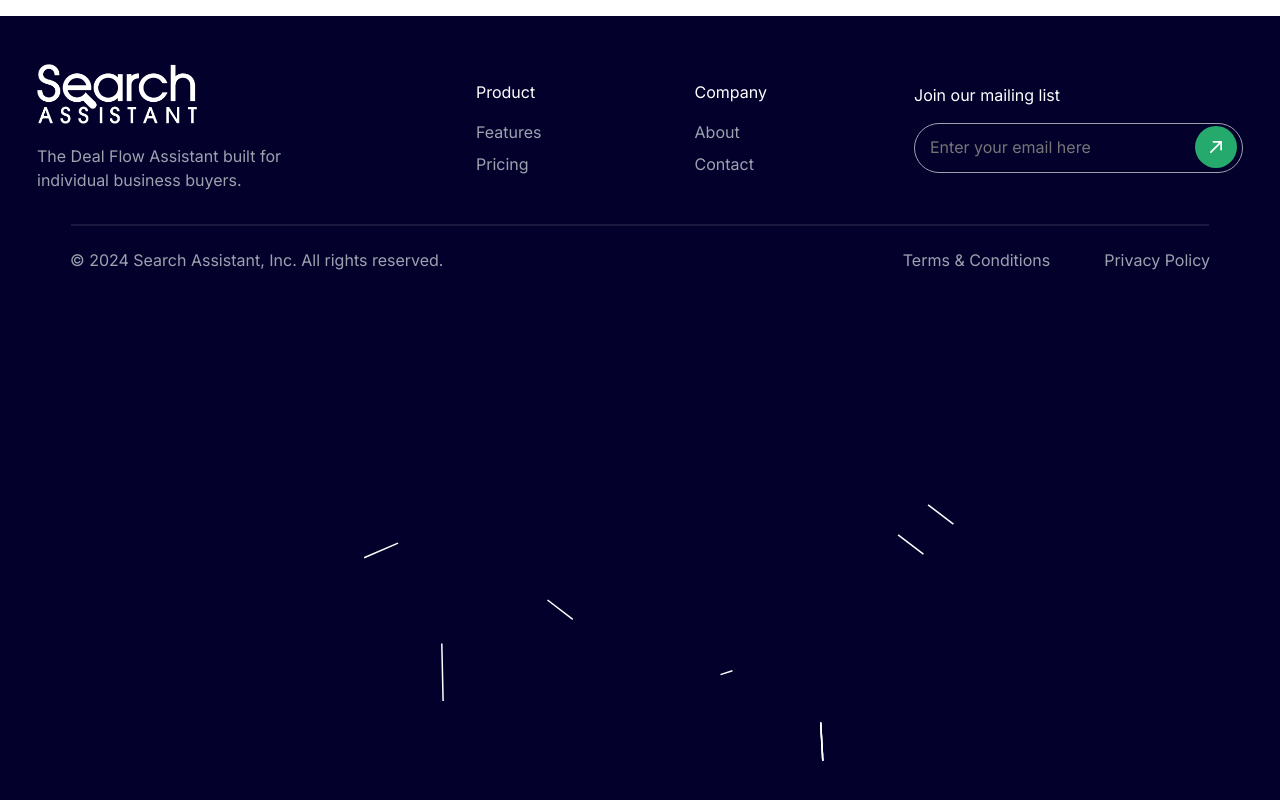
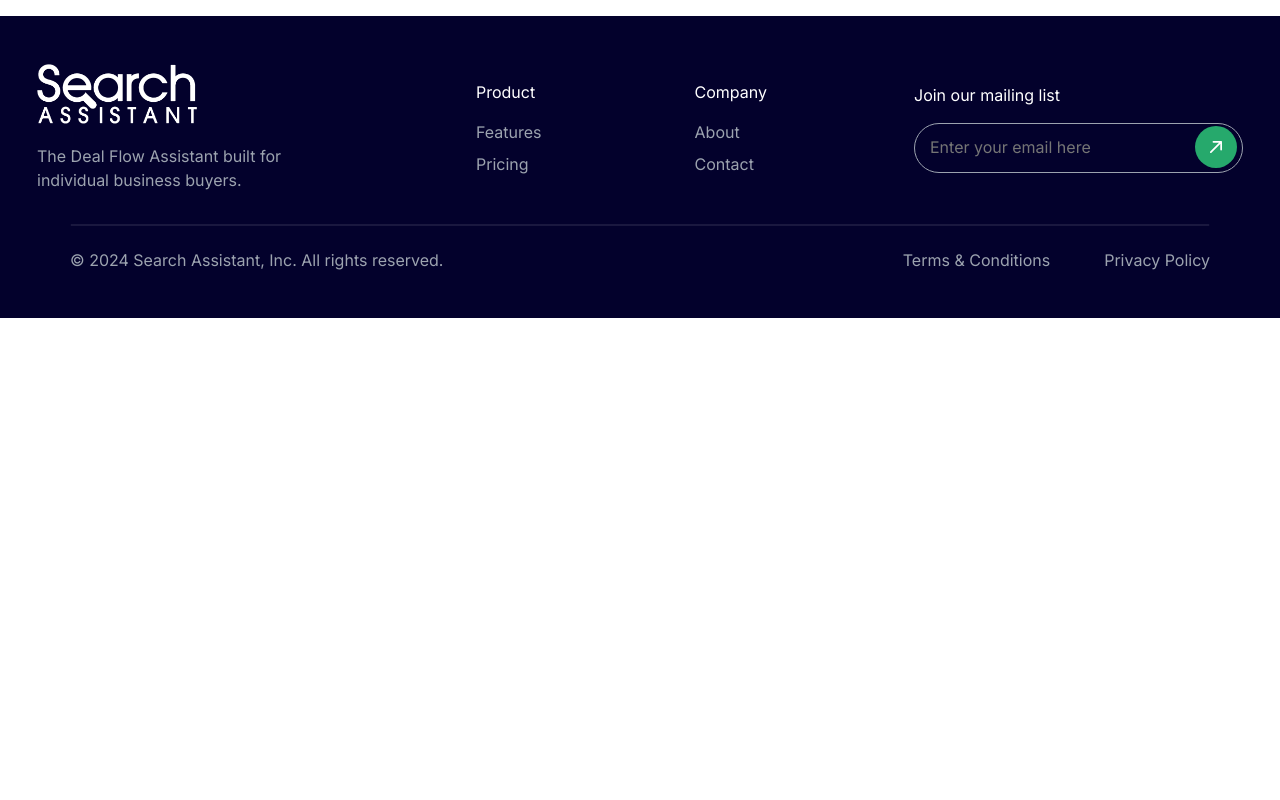
Before and after one commit to PruthviMogaveer/Search_assistant, a React (Vite) app: page / in a window 1280 px wide. Shown: the part 6492-7292 px from the top of the page. After the commit the page ends 6810 px from the top, so only its background shows below. Built offline with nearby package versions, Linux system fonts and the light colour scheme; a web font is replaced by a local one.

Commit message:
some changes

```diff
--- a/package.json
+++ b/package.json
@@ -14,7 +14,6 @@
     "react-dom": "^18.2.0",
     "react-router-dom": "^6.2.1",
     "react-scroll": "^1.9.0",
-    "react-usa-map": "^1.5.0",
     "typescript": "^5.5.4",
     "web-vitals": "^2.1.4"
   },
--- a/src/components/footer/Footer.tsx
+++ b/src/components/footer/Footer.tsx
@@ -1,7 +1,7 @@
 import { FunctionComponent, useMemo, type CSSProperties } from "react";
 import { Link as RouterLink, useLocation, useNavigate } from "react-router-dom";
 import { Link as ScrollLink } from "react-scroll";
-import Map from "../Map";
+// import Map from "../Map";
 
 export type FooterType = {
   className?: string;
@@ -147,18 +147,18 @@ const Footer: FunctionComponent<FooterType> = ({
   const handleFeatureClick = (e: React.MouseEvent) => {
     e.preventDefault();
 
-    if (location.pathname === '/pricing') {
-      navigate('/', { state: { scrollToFeature: true } });
+    if (location.pathname === "/pricing") {
+      navigate("/", { state: { scrollToFeature: true } });
       setTimeout(() => {
-        const featureSection = document.getElementById('Feature');
+        const featureSection = document.getElementById("Feature");
         if (featureSection) {
-          featureSection.scrollIntoView({ behavior: 'smooth' });
+          featureSection.scrollIntoView({ behavior: "smooth" });
         }
       }, 100);
     } else {
-      const featureSection = document.getElementById('Feature');
+      const featureSection = document.getElementById("Feature");
       if (featureSection) {
-        featureSection.scrollIntoView({ behavior: 'smooth' });
+        featureSection.scrollIntoView({ behavior: "smooth" });
       }
     }
   };
@@ -312,7 +312,7 @@ const Footer: FunctionComponent<FooterType> = ({
           </div>
         </div>
       </div>
-      <Map/>
+      {/* <Map/> */}
     </footer>
   );
 };
```
Also changed, not shown: 1 other file (tests, documents, lock files or other folders).
